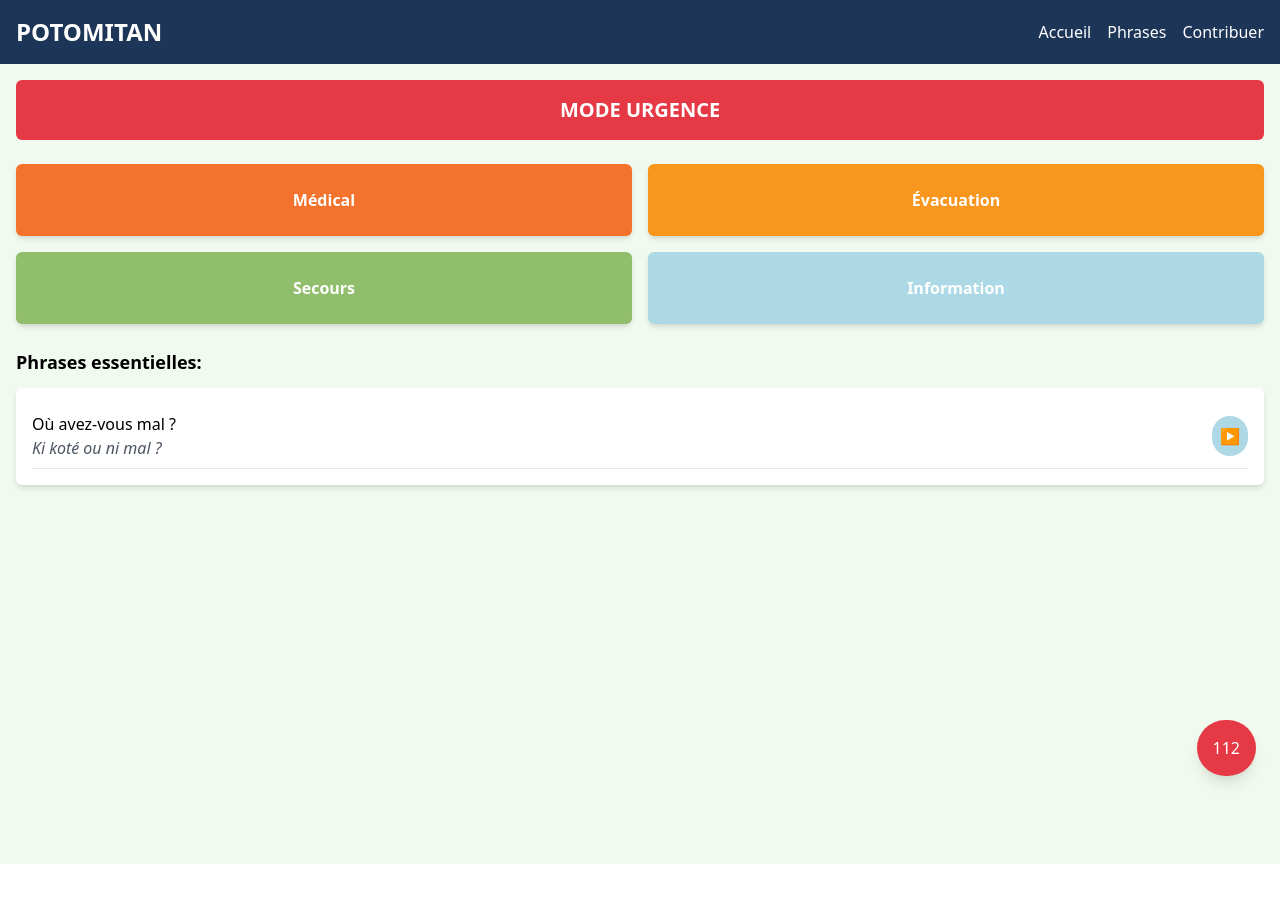
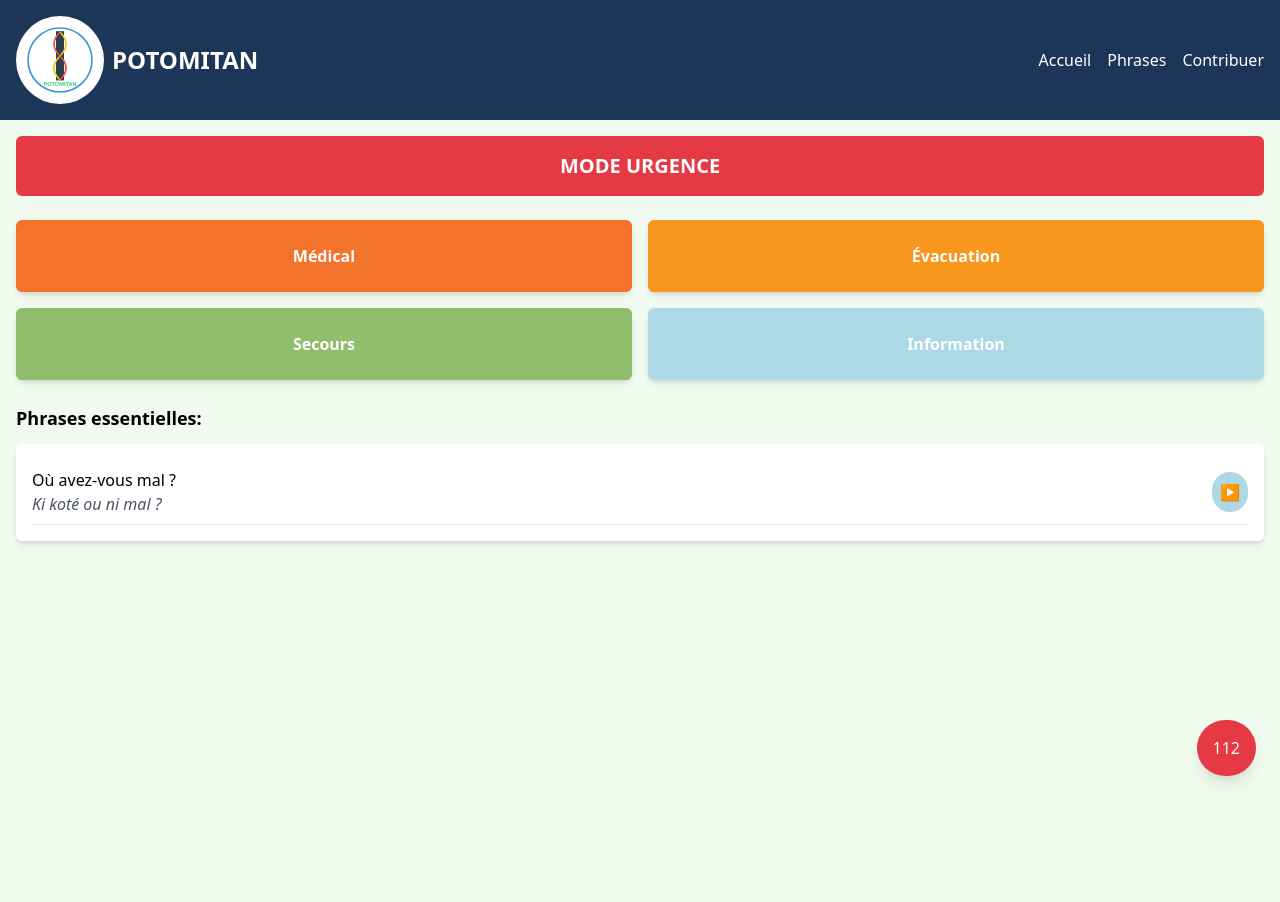
Before and after one commit to Brdcie/potomitan-prototype, a React (Create React App) app: page / in a window 1280 px wide. Shown: the top 902 px of the page. Before the commit the page ends 864 px from the top, so only its background shows below. Built offline with nearby package versions, Linux system fonts and the light colour scheme.

Commit message:
Amélioration de la navbar avec logo dans cercle blanc pour meilleure visibilité

```diff
--- a/src/components/NavBar.js
+++ b/src/components/NavBar.js
@@ -1,13 +1,36 @@
 import { Link } from 'react-router-dom';
 import { useEmergency } from '../context/EmergencyContext';
+import { useState, useEffect } from 'react';
+import LogoPotomitan from '../assets/logo-potomitan.svg';
 
 export default function NavBar() {
   const { isEmergencyMode } = useEmergency();
+  const [isMobile, setIsMobile] = useState(window.innerWidth < 768);
+
+  useEffect(() => {
+    const handleResize = () => {
+      setIsMobile(window.innerWidth < 768);
+    };
+
+    window.addEventListener('resize', handleResize);
+    return () => {
+      window.removeEventListener('resize', handleResize);
+    };
+  }, []);
 
   return (
     <nav className={`w-full p-4 ${isEmergencyMode ? 'bg-potomitan-red' : 'bg-potomitan-dark-blue'}`}>
       <div className="container mx-auto flex justify-between items-center">
-        <Link to="/" className="text-white text-2xl font-bold">POTOMITAN</Link>
+        <Link to="/" className="flex items-center">
+          <div className={`rounded-full bg-white p-1 flex items-center justify-center ${isMobile ? 'mr-0' : 'mr-2'}`}>
+            <img
+              src={LogoPotomitan}
+              alt="POTOMITAN"
+              className="h-20"
+            />
+          </div>
+          {!isMobile && <span className="text-white text-2xl font-bold">POTOMITAN</span>}
+        </Link>
 
         <div className="flex space-x-4">
           <Link to="/" className="text-white hover:text-potomitan-beige">Accueil</Link>
```
Also changed, not shown: src/assets/logo-potomitan.svg (added).
